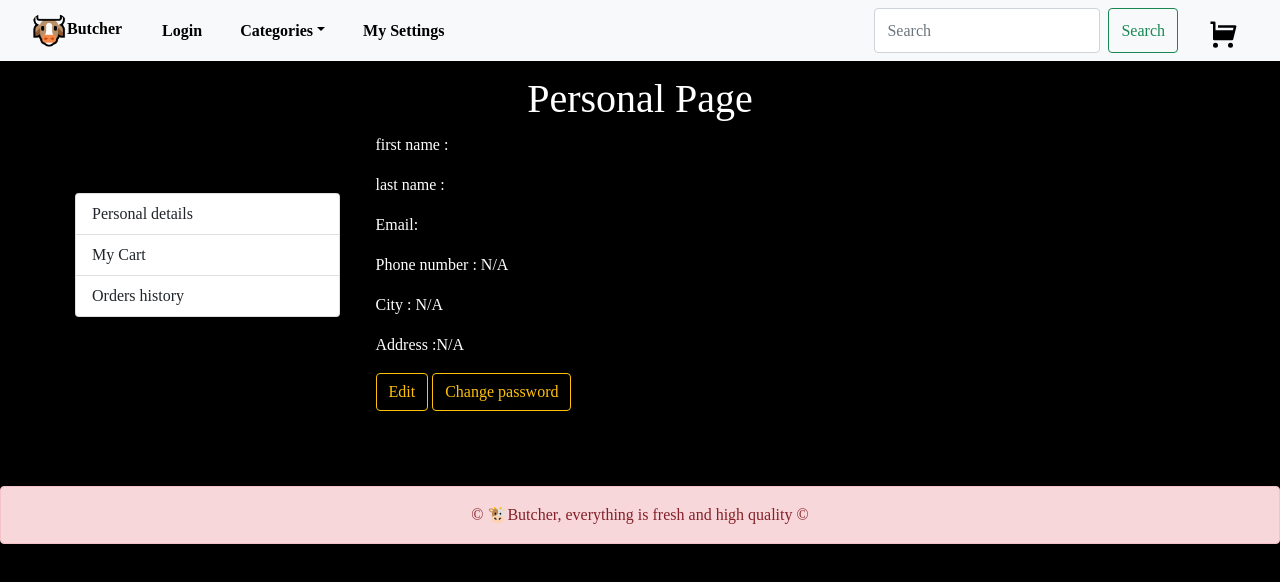
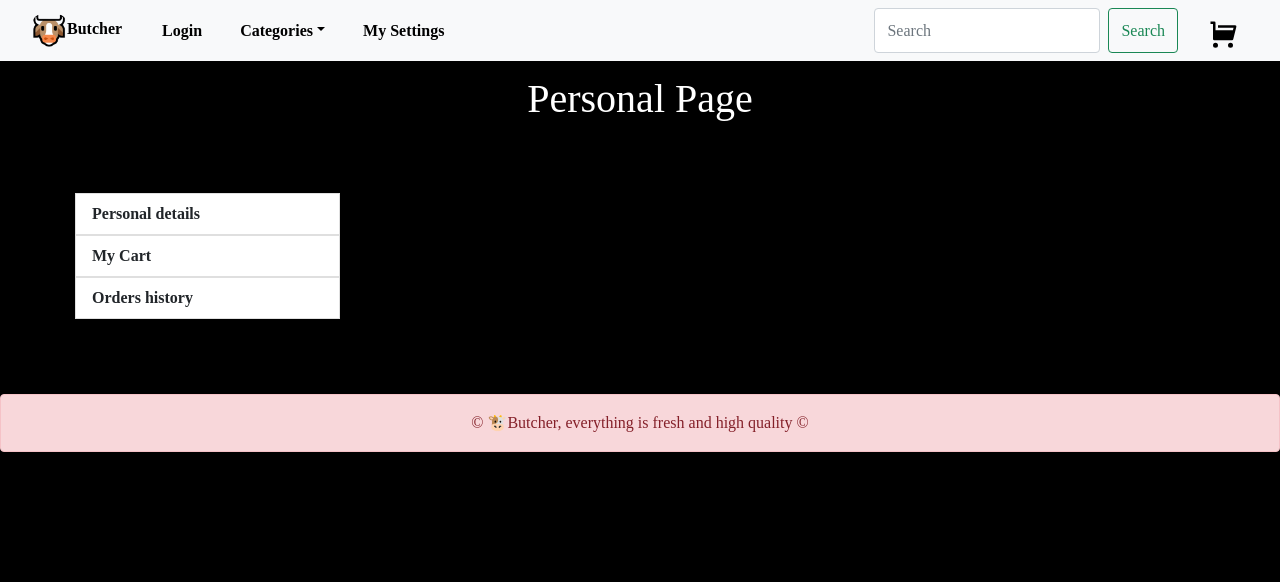
Before and after one commit to yossipoli/Butcher, a React (Create React App) app: page /personal in a window 1280 px wide. Shown: the top 582 px of the page. Built offline with nearby package versions, Linux system fonts and the light colour scheme.

Commit message:
change the links path for personal details

```diff
--- a/src/App.js
+++ b/src/App.js
@@ -9,6 +9,7 @@ import History from "./Components/history/History";
 import Cart from "./Components/cart/Cart";
 import Register from "./Components/forms/Register";
 import Personal from "./Components/personal/Personal";
+import PersonalDetails from './Components/personal/PersonalDetails'
 import { BrowserRouter as Router, Route, Routes } from "react-router-dom";
 
 function App() {
@@ -26,9 +27,10 @@ function App() {
                         <Route path="/login" element={<Login />} />
                         <Route exact path="products/:product_id" element={<ItemPage />}/>
                         <Route path="/personal" element={<Personal />}>
+                            <Route path="personal-details" element={<PersonalDetails/>}/>
+                            <Route path="cart" element={<Cart />} />
+                            <Route path="history" element={<History />} />
                         </Route>
-                            <Route path="/cart" element={<Cart />} />
-                            <Route path="/history" element={<History />} />
                         <Route path="*" element={<ProductsPage />} />
                     </Routes>
                 </main>
--- a/src/Components/Nav.js
+++ b/src/Components/Nav.js
@@ -57,7 +57,7 @@ function NavBar() {
                         />
                         <Button variant="outline-success">Search</Button>
                         <div className="link cart">
-                            <Link to="/cart">
+                            <Link to="/personal/cart">
                                 {" "}
                                 <RiShoppingCartFill />{" "}
                             </Link>
--- a/src/Components/personal/Personal.js
+++ b/src/Components/personal/Personal.js
@@ -5,20 +5,21 @@ import Cart from "./../cart/Cart";
 import PersonalDetails from "./../personal/PersonalDetails";
 import {useState} from 'react'
 import './Personal.css'
+import { Link , Outlet } from 'react-router-dom'
 
 function Personal() {
 
-  const pages={
-    personalDetails: false,
-    history: false,
-    cart: false,
-  }
+  // const pages={
+  //   personalDetails: false,
+  //   history: false,
+  //   cart: false,
+  // }
 
-  const [showPage, setShowPage] = useState({...pages, ["personalDetails"]:true})
+  // const [showPage, setShowPage] = useState({...pages, ["personalDetails"]:true})
 
-  function changePage({target:{id}}){
-    setShowPage({...pages, [id]:true})
-  }
+  // function changePage({target:{id}}){
+  //   setShowPage({...pages, [id]:true})
+  // }
 
   return (
     <div>
@@ -27,17 +28,18 @@ function Personal() {
       <div className="row start-position">
         <div className="col-3 leftCol">
           <ListGroup as="ul">
-            <ListGroup.Item as="li" className="personalOption" id="personalDetails" onClick={changePage}> Personal details </ListGroup.Item>
-            <ListGroup.Item as="li" className="personalOption" id="cart" onClick={changePage}> My Cart </ListGroup.Item>
-            <ListGroup.Item as="li" className="personalOption" id="history" onClick={changePage}> Orders history </ListGroup.Item>
+            <Link to="personal-details"> <ListGroup.Item as="li" className="personalOption" id="personalDetails" > Personal details </ListGroup.Item> </Link>
+            <Link to="cart"> <ListGroup.Item as="li" className="personalOption" id="cart" > My Cart </ListGroup.Item> </Link>
+            <Link to="history"><ListGroup.Item as="li" className="personalOption" id="history" > Orders history </ListGroup.Item> </Link>
           </ListGroup>
         </div>
 
         <div className="col-9">
           <div className="row">
-            {showPage.personalDetails && <PersonalDetails/>}
+            <Outlet/>
+            {/* {showPage.personalDetails && <PersonalDetails/>}
             {showPage.cart && <Cart/>}
-            {showPage.history && <History/>}
+            {showPage.history && <History/>} */}
           </div>
         </div>
       </div>
```
